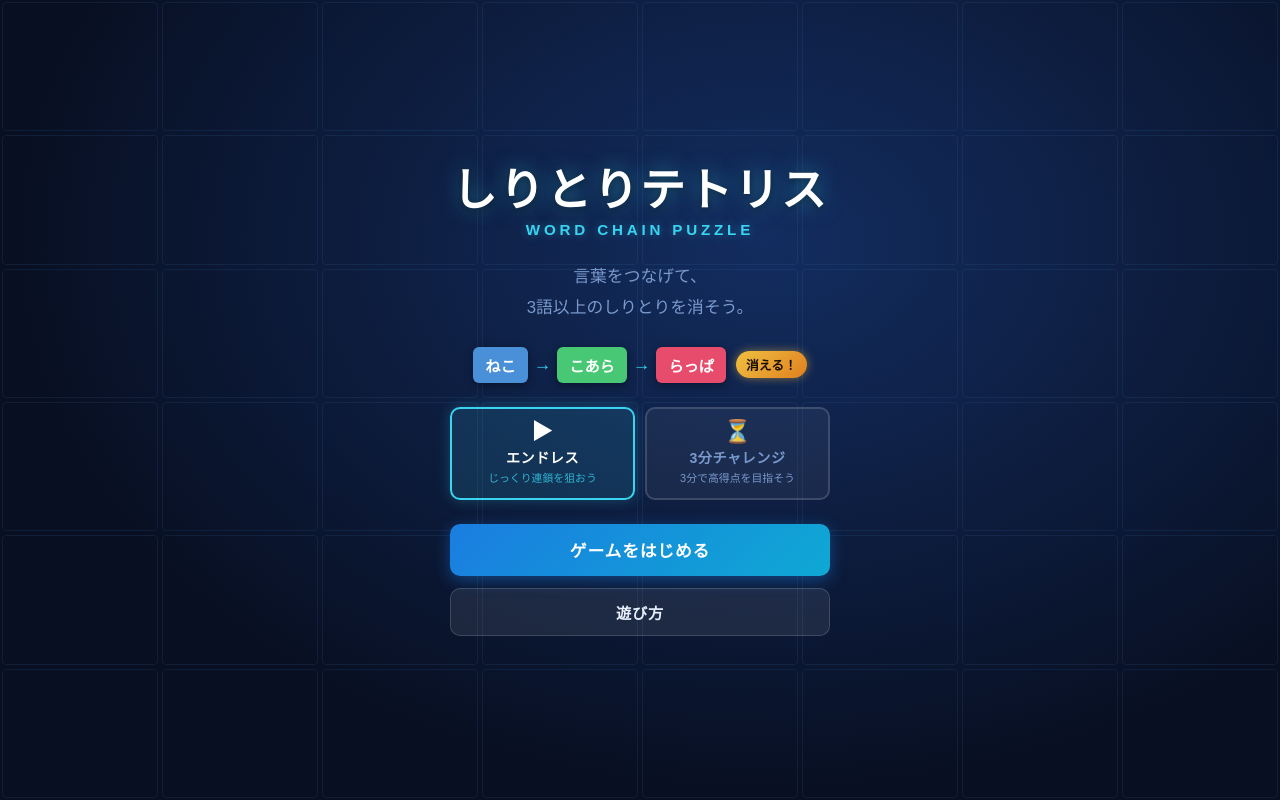
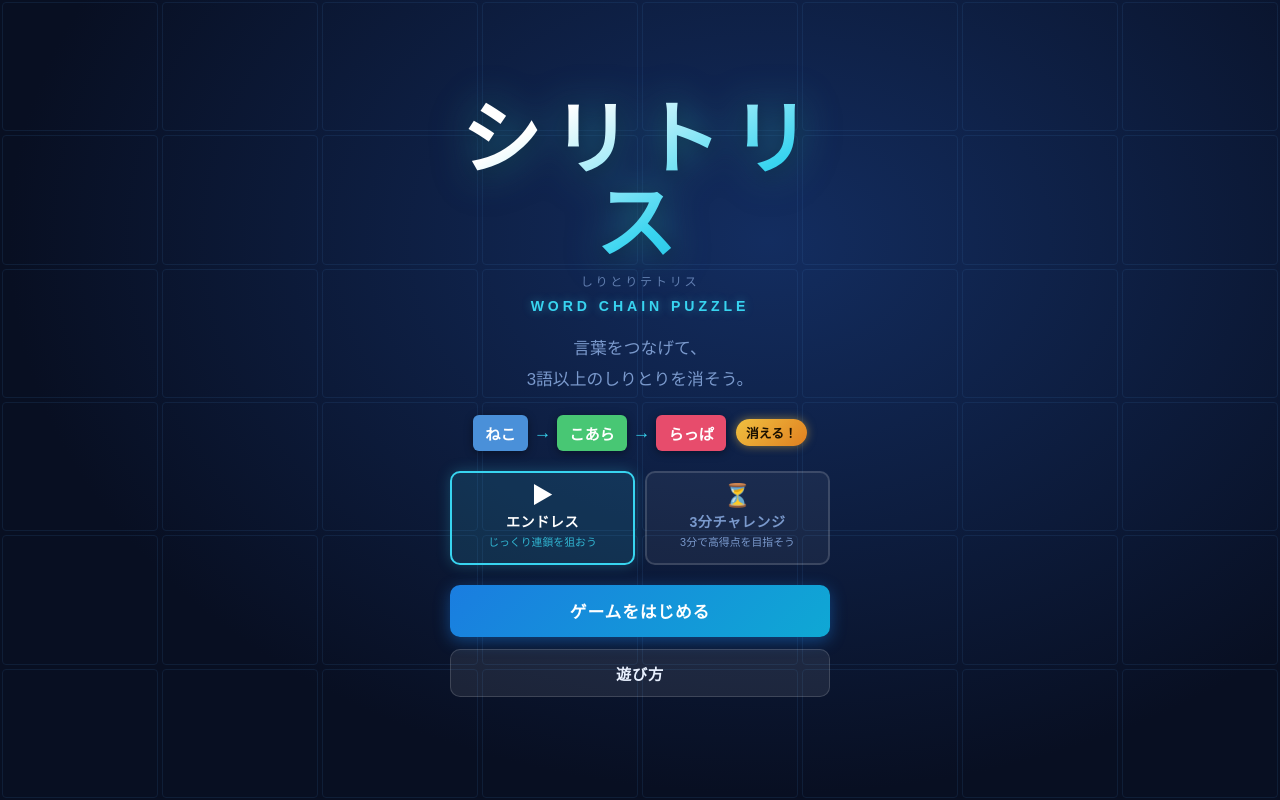
Before and after one commit to napohiro/shiritori-tetris, a React (Vite) app: page / in a window 1280 px wide. Built offline with nearby package versions, Linux system fonts and the light colour scheme.

Commit message:
style: タイトル表記をシリトリス中心に調整

```diff
--- a/src/components/TopScreen.tsx
+++ b/src/components/TopScreen.tsx
@@ -20,7 +20,8 @@ export default function TopScreen({ onStart }: Props) {
 
       <div className="top-content">
         <div className="top-logo">
-          <h1 className="top-title">しりとりテトリス</h1>
+          <h1 className="top-title">シリトリス</h1>
+          <p className="top-tagline">しりとりテトリス</p>
           <p className="top-subtitle">WORD CHAIN PUZZLE</p>
         </div>
 
--- a/src/index.css
+++ b/src/index.css
@@ -148,31 +148,51 @@ button:active { transform: scale(0.95); }
   display: flex;
   flex-direction: column;
   align-items: center;
-  gap: 24px;
-  padding: 24px 20px;
+  gap: 20px;
+  padding: 20px 20px 24px;
   max-width: 420px;
   width: 100%;
 }
 
 .top-logo {
   text-align: center;
+  display: flex;
+  flex-direction: column;
+  align-items: center;
+  gap: 0;
 }
 
 .top-title {
-  font-size: clamp(1.8rem, 8vw, 2.8rem);
+  font-size: clamp(3rem, 13vw, 5rem);
   font-weight: 900;
-  color: var(--text-bright);
-  text-shadow: 0 0 20px rgba(56, 212, 240, 0.5), 0 2px 8px rgba(0,0,0,0.6);
-  letter-spacing: 0.05em;
-  line-height: 1.2;
+  letter-spacing: 0.12em;
+  line-height: 1.05;
+  /* グラデーション文字 */
+  background: linear-gradient(150deg, #ffffff 20%, #38d4f0 65%, #0fa8d4 100%);
+  -webkit-background-clip: text;
+  -webkit-text-fill-color: transparent;
+  background-clip: text;
+  /* グロー（filter で text-shadow の代替） */
+  filter: drop-shadow(0 0 18px rgba(56, 212, 240, 0.55))
+          drop-shadow(0 3px 10px rgba(0, 0, 0, 0.5));
+}
+
+/* しりとりテトリス — 小さな補足テキスト */
+.top-tagline {
+  font-size: clamp(0.62rem, 2.3vw, 0.76rem);
+  color: var(--text-dim);
+  letter-spacing: 0.22em;
+  font-weight: 500;
+  margin-top: 5px;
+  opacity: 0.75;
 }
 
 .top-subtitle {
-  font-size: clamp(0.75rem, 3vw, 0.95rem);
+  font-size: clamp(0.68rem, 2.8vw, 0.88rem);
   color: var(--accent-cyan);
-  letter-spacing: 0.25em;
-  font-weight: 600;
-  margin-top: 4px;
+  letter-spacing: 0.28em;
+  font-weight: 700;
+  margin-top: 8px;
   text-shadow: 0 0 10px rgba(56, 212, 240, 0.4);
 }
 
```
